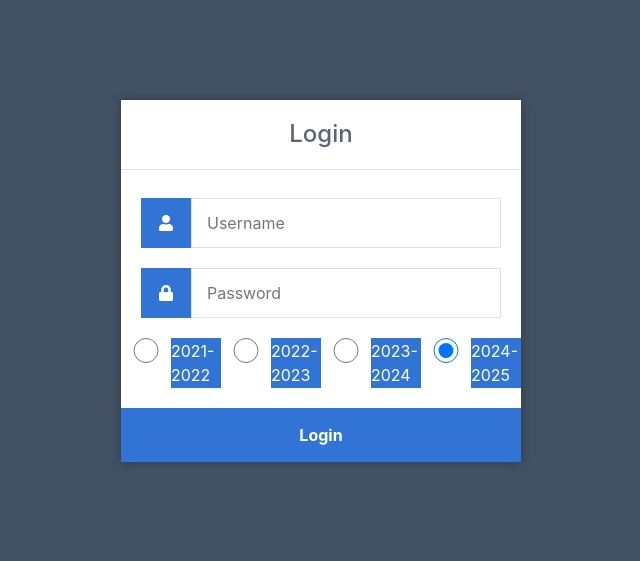
After one commit to vedantjain18/gpos4, a PHP site: page / in a window 1280 px wide. The commit adds this page. Shown: the top 561 px of the page, without its empty margins (319-959 px from the left). Run offline with PHP 8.4, Linux system fonts and the light colour scheme.

Commit message:
adding conditional navbar and login page

```diff
--- a/app/globals.css
+++ b/app/globals.css
@@ -1,4 +1,4 @@
-:root {
+/* :root {
   --background: #ffffff;
   --foreground: #171717;
 }
@@ -39,4 +39,4 @@ a {
   html {
     color-scheme: dark;
   }
-}
+} */
--- a/app/layout.js
+++ b/app/layout.js
@@ -3,7 +3,7 @@ import "./globals.css";
 import  "bootstrap/dist/css/bootstrap.min.css"
 import "@fortawesome/fontawesome-svg-core/styles.css";
 import { config } from "@fortawesome/fontawesome-svg-core";
-import NavBar from "@/components/common/NavBar";
+import ConditionalNav from "@/components/common/ConditionalNav";
 
 config.autoAddCss = false;
 
@@ -23,11 +23,12 @@ export const metadata = {
 };
 
 export default function RootLayout({ children }) {
+
   return (
     <html lang="en">
       <body className="">
-        <NavBar />
         <main>
+          <ConditionalNav />
           {children}
         </main>
       </body>
--- a/app/login/page.js
+++ b/app/login/page.js
@@ -1,5 +1,4 @@
-import Image from "next/image";
-import LoginPage from "@/components/login/LoginPage";
+import LoginPage from "@/components/auth/LoginPage";
 
 export default function Login() {
   return (
--- /dev/null
+++ b/index.php
@@ -0,0 +1,40 @@
+<!DOCTYPE html>
+<html>
+	<head>
+		<meta charset="utf-8">
+		<title>Login</title>
+		<link rel="stylesheet" href="https://use.fontawesome.com/releases/v5.7.1/css/all.css">
+		<link href="https://cdn.jsdelivr.net/npm/bootstrap@5.0.0-beta3/dist/css/bootstrap.min.css" rel="stylesheet" integrity="sha384-eOJMYsd53ii+scO/bJGFsiCZc+5NDVN2yr8+0RDqr0Ql0h+rP48ckxlpbzKgwra6" crossorigin="anonymous">
+
+        <link href="style.css" rel="stylesheet" type="text/css">
+	</head>
+	<body>
+
+
+        <!-- <imgsrc="logo.png"></imgsrc> -->
+		<div class="login">
+			<h1>Login</h1>
+			<form action="authenticate.php" method="post">
+				<label for="username">
+					<i class="fas fa-user"></i>
+				</label>
+				<input type="text" name="username" placeholder="Username" id="username" required>
+				<label for="password">
+					<i class="fas fa-lock"></i>
+				</label>
+				<br><br>
+				<input type="password" name="password" placeholder="Password" id="password" required>
+				<input type="radio" id="2122" name="finyear" value="2122">
+				<label for="2122">2021-2022</label><br>
+				<input type="radio" id="2223" name="finyear" value="2223">
+				<label for="2223">2022-2023</label><br>
+				<input type="radio" id="2324" name="finyear" value="2324">
+				<label for="2324">2023-2024 </label><br>
+				<input type="radio" id="2425" name="finyear" value="2425" checked>
+				<label for="2425">2024-2025 </label><br>
+
+				<input type="submit" value="Login">
+			</form>
+		</div>
+	</body>
+</html>
--- /dev/null
+++ b/style.css
@@ -0,0 +1,67 @@
+* {
+    box-sizing: border-box;
+    font-family: -apple-system, BlinkMacSystemFont, "segoe ui", roboto, oxygen, ubuntu, cantarell, "fira sans", "droid sans", "helvetica neue", Arial, sans-serif;
+    font-size: 16px;
+    -webkit-font-smoothing: antialiased;
+    -moz-osx-font-smoothing: grayscale;
+}
+body {
+    background-color: #435165;
+}
+.login {
+    width: 400px;
+    background-color: #ffffff;
+    box-shadow: 0 0 9px 0 rgba(0, 0, 0, 0.3);
+    margin: 100px auto;
+}
+.login h1 {
+    text-align: center;
+    color: #5b6574;
+    font-size: 24px;
+    padding: 20px 0 20px 0;
+    border-bottom: 1px solid #dee0e4;
+}
+.login form {
+    display: flex;
+    flex-wrap: wrap;
+    justify-content: center;
+    padding-top: 20px;
+}
+.login form label {
+    display: flex;
+    justify-content: center;
+    align-items: center;
+    width: 50px;
+    height: 50px;
+    background-color: #3274d6;
+    color: #ffffff;
+}
+.login form input[type="password"], .login form input[type="text"] {
+    width: 310px;
+    height: 50px;
+    border: 1px solid #dee0e4;
+    margin-bottom: 20px;
+    padding: 0 15px;
+}
+.login form input[type="radio"] {
+    width: 50px;
+    height: 25px;
+    border: 1px solid #dee0e4;
+    margin-bottom: 20px;
+    padding: 0 15px;
+}
+.login form input[type="submit"] {
+    width: 100%;
+    padding: 15px;
+   margin-top: 20px;
+    background-color: #3274d6;
+    border: 0;
+    cursor: pointer;
+    font-weight: bold;
+    color: #ffffff;
+    transition: background-color 0.2s;
+}
+.login form input[type="submit"]:hover {
+  background-color: #2868c7;
+    transition: background-color 0.2s;
+}
```
Also changed, not shown: app/page.module.css (+4 -4 lines), components/auth/LoginPage.js (renamed from components/login/LoginPage.js, +6 -4 lines), components/common/ConditionalNav.js (added, +14 -0 lines), components/styles/styles.css (added, +67 -0 lines).
